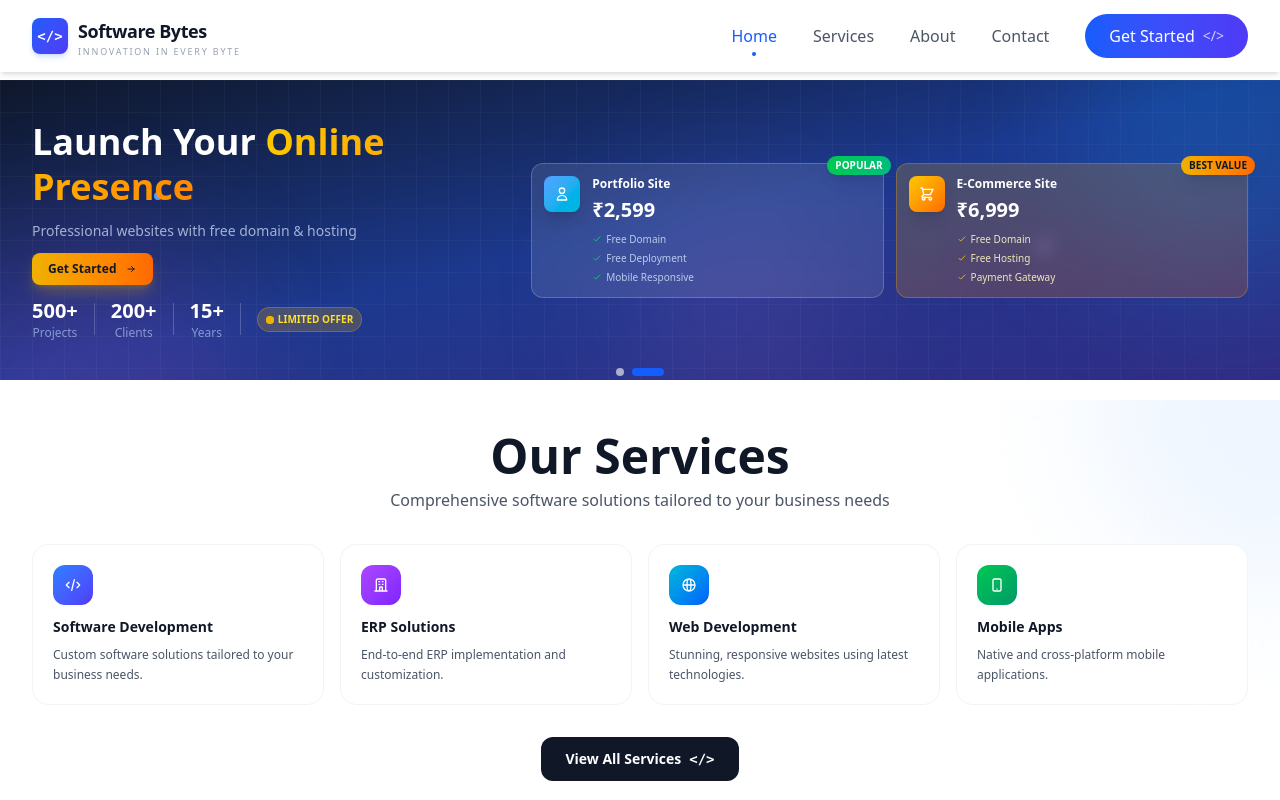
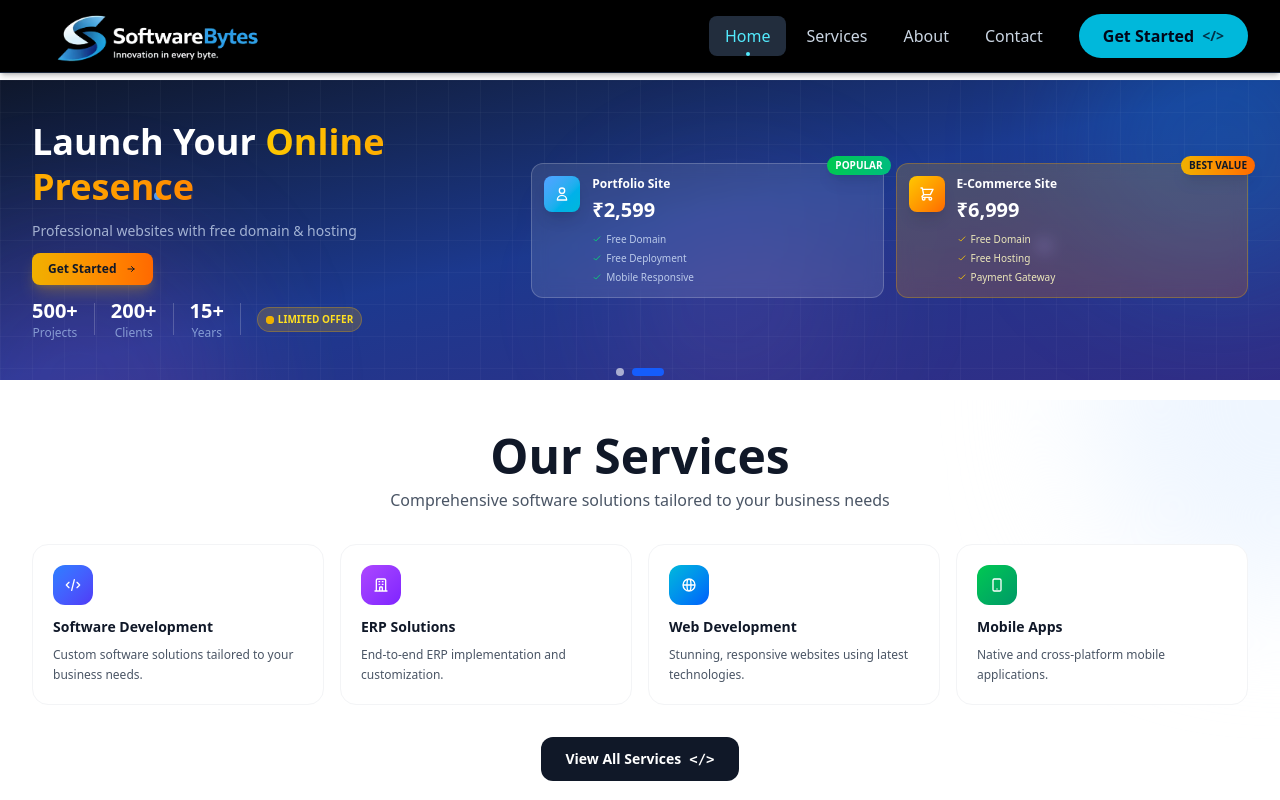
Before and after one commit to nadwivedi/softwarebytes, a React app in the folder frontend/: page / in a window 1280 px wide. Shown: the top 800 px of the page. Built offline with nearby package versions, Linux system fonts and the light colour scheme; the HTML template or start-up script is replaced by a standard one.

Commit message:
make better

```diff
--- a/frontend/src/components/Navbar.jsx
+++ b/frontend/src/components/Navbar.jsx
@@ -24,21 +24,15 @@ const Navbar = () => {
   const isActive = (path) => location.pathname === path;
 
   return (
-    <nav className={`fixed top-0 left-0 w-full z-50 transition-all duration-300 ${
-      scrolled ? 'bg-white/95 backdrop-blur-md shadow-lg' : 'bg-white shadow-md'
-    }`}>
+    <nav
+      className={`fixed top-0 left-0 w-full z-50 border-b border-slate-800 transition-all duration-300 ${
+        scrolled ? 'bg-slate-800/90 backdrop-blur-md shadow-lg shadow-black/40' : 'bg-black shadow-md shadow-black/20'
+      }`}
+    >
       <div className="max-w-7xl mx-auto px-4 sm:px-6 lg:px-8">
         <div className="flex justify-between items-center h-18 py-4">
-          <Link to="/" className="flex items-center gap-2.5 group">
-            <div className="relative w-9 h-9 bg-gradient-to-br from-blue-600 to-indigo-600 rounded-lg flex items-center justify-center group-hover:from-indigo-600 group-hover:to-blue-600 transition-all duration-500 shadow-md shadow-blue-500/20">
-              <span className="text-sm font-mono font-bold text-white">
-                &lt;/&gt;
-              </span>
-            </div>
-            <div className="flex flex-col leading-none">
-              <span className="text-lg font-bold text-gray-900 tracking-tight">Software Bytes</span>
-              <span className="text-[9px] text-gray-400 tracking-[0.2em] uppercase mt-0.5 font-medium">Innovation in every byte</span>
-            </div>
+          <Link to="/" className="flex items-center group">
+            <img src="/sofwarebytes.webp" alt="Software Bytes logo" className=" h-18 sm:h-20 w-auto" />
           </Link>
 
           <div className="hidden md:flex items-center space-x-1">
@@ -48,19 +42,19 @@ const Navbar = () => {
                 to={link.path}
                 className={`relative px-4 py-2 rounded-lg font-medium transition-all duration-300 ${
                   isActive(link.path)
-                    ? 'text-blue-600'
-                    : 'text-gray-600 hover:text-blue-600 hover:bg-blue-50'
+                    ? 'text-cyan-300 bg-slate-700/70'
+                    : 'text-slate-300 hover:text-cyan-300 hover:bg-slate-700/60'
                 }`}
               >
                 {link.label}
                 {isActive(link.path) && (
-                  <span className="absolute bottom-0 left-1/2 -translate-x-1/2 w-1 h-1 bg-blue-600 rounded-full"></span>
+                  <span className="absolute bottom-0 left-1/2 -translate-x-1/2 w-1 h-1 bg-cyan-300 rounded-full"></span>
                 )}
               </Link>
             ))}
             <Link
               to="/contact"
-              className="ml-4 inline-flex items-center gap-2 bg-gradient-to-r from-blue-600 to-indigo-600 text-white px-6 py-2.5 rounded-full font-medium hover:shadow-lg hover:shadow-blue-500/25 hover:-translate-y-0.5 transition-all duration-300"
+              className="ml-4 inline-flex items-center gap-2 bg-cyan-500 text-slate-950 px-6 py-2.5 rounded-full font-semibold hover:bg-cyan-400 hover:shadow-lg hover:shadow-cyan-500/30 hover:-translate-y-0.5 transition-all duration-300"
             >
               Get Started
               <span className="text-sm opacity-75">&lt;/&gt;</span>
@@ -68,7 +62,7 @@ const Navbar = () => {
           </div>
 
           <button
-            className="md:hidden p-2 rounded-lg text-gray-600 hover:bg-gray-100 transition-colors"
+            className="md:hidden p-2 rounded-lg text-slate-300 hover:bg-slate-900 transition-colors"
             onClick={() => setIsOpen(!isOpen)}
           >
             <svg className="w-6 h-6" fill="none" stroke="currentColor" viewBox="0 0 24 24">
@@ -82,18 +76,16 @@ const Navbar = () => {
         </div>
       </div>
 
-      <div className={`md:hidden overflow-hidden transition-all duration-300 ${
-        isOpen ? 'max-h-96 opacity-100' : 'max-h-0 opacity-0'
-      }`}>
-        <div className="bg-white border-t px-4 py-4 space-y-2">
+      <div className={`md:hidden overflow-hidden transition-all duration-300 ${isOpen ? 'max-h-96 opacity-100' : 'max-h-0 opacity-0'}`}>
+        <div className="bg-slate-800 border-t border-slate-600 px-4 py-4 space-y-2">
           {navLinks.map((link) => (
             <Link
               key={link.path}
               to={link.path}
               className={`block px-4 py-3 rounded-xl font-medium transition-all duration-300 ${
                 isActive(link.path)
-                  ? 'text-blue-600 bg-blue-50'
-                  : 'text-gray-600 hover:text-blue-600 hover:bg-gray-50'
+                  ? 'text-cyan-300 bg-slate-700'
+                  : 'text-slate-300 hover:text-cyan-300 hover:bg-slate-700/60'
               }`}
               onClick={() => setIsOpen(false)}
             >
@@ -102,7 +94,7 @@ const Navbar = () => {
           ))}
           <Link
             to="/contact"
-            className="block bg-gradient-to-r from-blue-600 to-indigo-600 text-white px-4 py-3 rounded-xl text-center font-medium mt-4"
+            className="block bg-cyan-500 text-slate-950 px-4 py-3 rounded-xl text-center font-semibold mt-4"
             onClick={() => setIsOpen(false)}
           >
             Get Started &lt;/&gt;
```
Also changed, not shown: frontend/public/sofwarebytes.webp (added).
